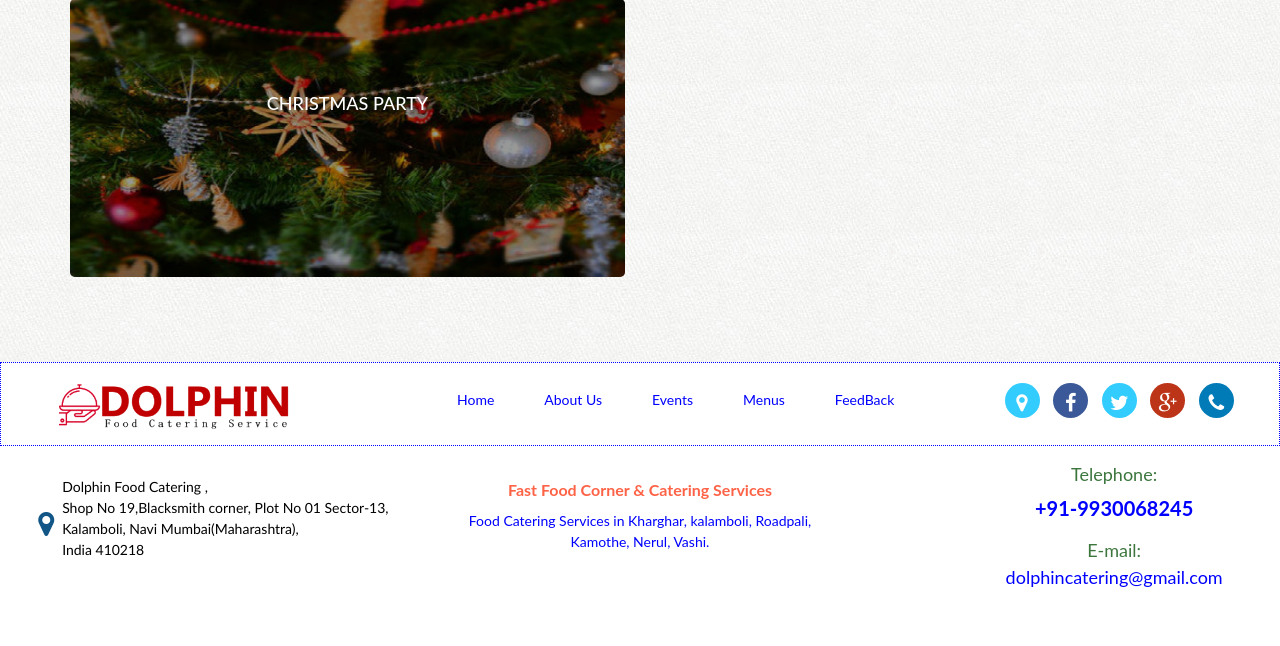
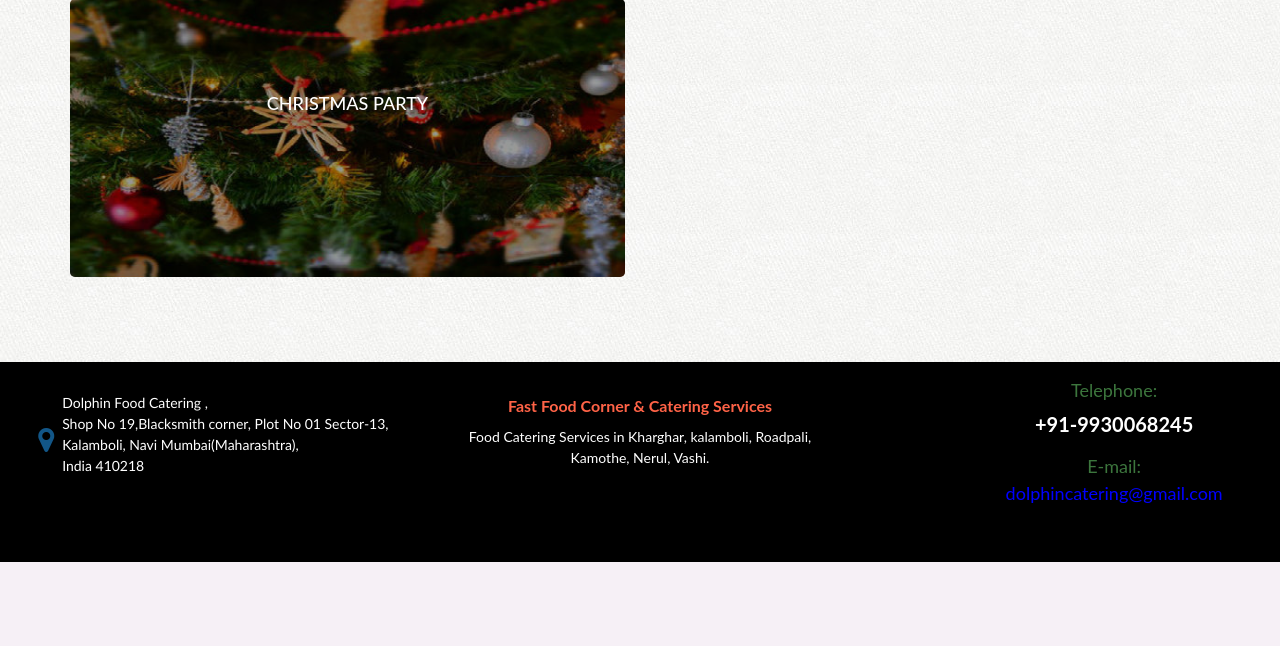
Before and after one commit to sandeepkumards/Dolphin, a PHP site: page /events.html in a window 1280 px wide. Shown: the part 1682-2328 px from the top of the page. After the commit the page ends 2244 px from the top, so only its background shows below. Run offline with PHP 8.4, Linux system fonts and the light colour scheme; some libraries are stand-ins or nearby versions.

Commit message:
local branch commit

```diff
--- a/css/responsive.css
+++ b/css/responsive.css
@@ -818,7 +818,7 @@
 /* Welcome Section Styles Starts */
 
 	.welcome-box {
-		padding: 0 15px 15px;
+		padding: 46px 15px 15px;
 		margin-bottom: 20px;
 	}
 		.welcome-box h1 {
--- a/css/style.css
+++ b/css/style.css
@@ -220,11 +220,6 @@ h6 { font-size: 18px; }
 }
 
 /* header menu style*/
-#nav {
-  margin-top:99px;
-}
-
-
 @media (min-width: 992px){
 	.img-padding{
 		padding-left: 40px;
@@ -235,18 +230,11 @@ h6 { font-size: 18px; }
 	}
 	#nav{padding-left: 70px;}
 }
-@media screen and (max-width: 600px) and (min-width: 241px) {
-  #nav {
-    margin-top:194px!important;
-  }
-	.welcome{padding-top: 55%!important;}
-}
 
 /* Header Styles Starts */
 
 .main-header {
-	padding-top: 15px;
-	padding-bottom: 20px;
+	padding-top: 18px;
 	background-color: ghostwhite;
 }
 	.logo {
@@ -294,10 +282,7 @@ h6 { font-size: 18px; }
 /* Main Menu Styles Starts */
 
 .main-menu {
-	margin-bottom: 0;
 	background-color: #4267b2;
-	border: solid #ea4d35;
-	border-width: 1px 0 0 0;
 }
 	.main-menu .navbar-collapse {
 		padding-left: 0;
@@ -2129,11 +2114,6 @@ h6 { font-size: 18px; }
 	box-shadow: 0 0 5px rgba(0, 0, 0, 0.8);
 }
 
-.main-menu {
-	-webkit-box-shadow: 0 4px 4px rgba(0, 0, 0, 0.4);
-	   -moz-box-shadow: 0 4px 4px rgba(0, 0, 0, 0.4);
-		    box-shadow: 0 4px 4px rgba(0, 0, 0, 0.4);
-}
 
 .main-menu .dropdown-menu {
 	-webkit-box-shadow: 2px 2px 2px rgba(0, 0, 0, 0.4);
@@ -2173,3 +2153,9 @@ h6 { font-size: 18px; }
 	   -moz-transition: all 1s ease;
 		    transition: all 1s ease;
 }
+
+#welcome{
+	padding-top:180px;
+	margin-bottom:13px;
+	background-color:black;
+}
--- a/events.html
+++ b/events.html
@@ -29,10 +29,10 @@
 		<!-- Nested Container Starts -->
 		<div class="container-fluid text-center-xs">
 			<!-- Nested Row Starts -->
-			<div class="row">
+			<div class="row"; style="margin-top:-15px;">
 				<div class="col-sm-4 col-xs-12">
 					<!-- Logo Starts -->
-					<img src="images/logo.png" alt="Dolphin food catering" class="logo img-responsive img-center-xs img-padding" />
+					<img src="images/logo.png" alt="FoodBingo" class="logo img-responsive img-center-xs img-padding" />
 					<!-- Logo Ends -->
 				</div>
 	      <div class="col-sm-4 col-xs-12"></div>
@@ -41,12 +41,12 @@
 							<div id="social-div" class="social-div">
 									<ul class="social-network social-circle">
 											<li>
-													<a class="icoDirection" title="dir" href="https://maps.google.co.in/maps?t=m&f=d&saddr=Current+Location&daddr=Shop No 19, blacksmith Corner  Plot No 01 Sector-13, Kalamboli, Navi Mumbai(Maharashtra)">
+													<a class="icoDirection" title="dir" href="https://maps.google.co.in/maps?t=m&f=d&saddr=Current+Location&daddr=Shop No 19, Blacksmith Corner  Plot No 01 Sector-13, Kalamboli, Navi Mumbai(Maharashtra)">
 															<i class="fa fa-map-marker" aria-hidden="true"></i>
 													</a>
 											</li>
 											<li>
-													<a target="_blank" href="https://www.facebook.com/DolphinCaterers/" class="icoFacebook" title="Facebook">
+													<a href="https://www.facebook.com/DolphinCaterers/" class="icoFacebook" title="Facebook">
 															<i class="fa fa-facebook"></i>
 													</a>
 											</li>
@@ -77,10 +77,8 @@
 			<!-- Nested Row Ends -->
 		 </div>
 		<!-- Nested Container Ends -->
-	</header>
-
 		<!-- Main Menu Starts -->
-	<nav id="nav" class="main-menu navbar flat navbar-fixed-top">
+		<nav id="nav" class="main-menu">
 			<!-- Nested Container Starts -->
 			<div class="container">
 				<!-- Nav Header Starts -->
@@ -114,7 +112,7 @@
 			</div>
 			<!-- Nested Container Ends -->
 		</nav>
-	<!-- Main Menu Ends -->
+	</header>
 
 	<section class="feature-image feature-image-default-alt" data-type="background" data-speed="2" style="padding-top: 14%;margin-bottom: 5%;padding-bottom: 3%;margin-top: 9%;">
 		<h1 class="page-title">Events</h1>
@@ -225,14 +223,12 @@
 	</section>
 	<!-- Welcome Section Ends -->
 
-			<footer id="footer">
+	<footer id="footer"; style="background-color:black;">
 		<div class="container-fluid text-center-xs">
 			<!-- Nested Row Starts -->
-					<div class="row" style="border: 1px dotted blue;">
+			<!--<div class="row" style="border: 1px dotted blue;">
 				<div class="col-sm-4 col-xs-12">
-							<!-- Logo Starts -->
-							<img src="images/logo.png" alt="food catering" class="logo img-responsive img-center-xs img-padding" />
-							<!-- Logo Ends -->
+					<img src="images/logo.png" alt="Dolphin food catering service logo image" class="logo img-responsive img-center-xs img-padding" />
 				</div>
 				<div id="footer-menu" class="col-sm-5 col-xs-12">
 					<ul class="nav navbar-nav">
@@ -244,16 +240,16 @@
 					</ul>
 				</div>
 				<div class="col-sm-3 col-xs-12 text-center text-success">
-							<!-- Starts -->
+
 							<div id="social-div" class="social-div">
 									<ul class="social-network social-circle">
 											<li>
-															<a class="icoDirection" title="dir" href="https://maps.google.co.in/maps?t=m&f=d&saddr=Current+Location&daddr=Shop No 16, Silicon Residency PlNo 19, blacksmith Corner  Plot No 01 Sector-13, Kalamboli, Navi Mumbai(Maharashtra)">
+													<a class="icoDirection" title="dir" href="https://maps.google.co.in/maps?t=m&f=d&saddr=Current+Location&daddr=Shop No 19, Blacksmith Corner  Plot No 01 Sector-13, Kalamboli, Navi Mumbai(Maharashtra)">
 															<i class="fa fa-map-marker" aria-hidden="true"></i>
 													</a>
 											</li>
 											<li>
-															<a target="_blank" href="https://www.facebook.com/DolphinCaterers/" class="icoFacebook" title="Facebook">
+													<a href="https://www.facebook.com/DolphinCaterers/" class="icoFacebook" title="Facebook">
 															<i class="fa fa-facebook"></i>
 													</a>
 											</li>
@@ -274,14 +270,14 @@
 									</ul>
 
 							</div>
-							<!-- Ends -->
+
 				</div>
-					</div>
+			</div> -->
 
 			<div id="contact-div-row" class="row foot-address">
 								<div id="address" class="col-sm-4" style="text-align: center">
 										<div class="header-add">
-                            <p><a href="https://maps.google.co.in/maps?t=m&amp;f=d&amp;saddr=Current+Location&amp;daddr=Shop No 19, blacksmith Corner  Plot No 01 Sector-13, Kalamboli, Navi Mumbai(Maharashtra)"><i class="fa fa-map-marker" aria-hidden="true"></i><span style="color:black">
+												<p><a href="https://maps.google.co.in/maps?t=m&amp;f=d&amp;saddr=Current+Location&amp;daddr=Shop No 19, Blacksmith Corner 01 Sector-13, Kalamboli, Navi Mumbai(Maharashtra)"><i class="fa fa-map-marker" aria-hidden="true"></i><span style="color:white;">
 																		Dolphin Food Catering ,<br>
 																		Shop No 19,Blacksmith corner, Plot No 01 Sector-13,<br>
 																		Kalamboli, Navi Mumbai(Maharashtra),
@@ -294,7 +290,7 @@
 										<div class="card" style="text-align: center">
 												<div class="card-body">
 														<h3 class="card-title" style="color:tomato;font-family: cursive"><strong>Fast Food Corner & Catering Services</strong></h3>
-                                <p class="card-text">Food Catering Services in Kharghar, kalamboli, Roadpali, Kamothe, Nerul, Vashi.</p>
+														<p class="card-text" style="color:white;">Food Catering Services in Kharghar, kalamboli, Roadpali, Kamothe, Nerul, Vashi.</p>
 												</div>
 										</div>
 								</div>
@@ -302,9 +298,9 @@
 										<div id="social-div">
 												<div class="header-cont">
 												<ul class="list-unstyled">
-																<li>Telephone:<a class="phone" href="tel:+919930068245"> <p><span style="color:blue;font-size: 20px;">
+														<li>Telephone:<a class="phone" href="tel:+919930068245"> <p><span style="color:white;font-size: 20px;">
 																				<strong>+91-9930068245</strong></span></p></a></li>
-																<li>E-mail: <a href="mailto:mail@foodbingodemo.com">dolphincatering@gmail.com</a></li>
+														<li>E-mail: <a href="dolphincateringservice@gmail.com">dolphincatering@gmail.com</a></li>
 												</ul>
 
 												</div>
```
Also changed, not shown: aboutus.html (+17 -21 lines), contactus.html (+18 -21 lines), feedback.html (+17 -21 lines), gallery.html (+15 -19 lines), index.html (+7 -8 lines), menus.html (+15 -19 lines). Lines whose indentation alone changed are shown as unchanged.
